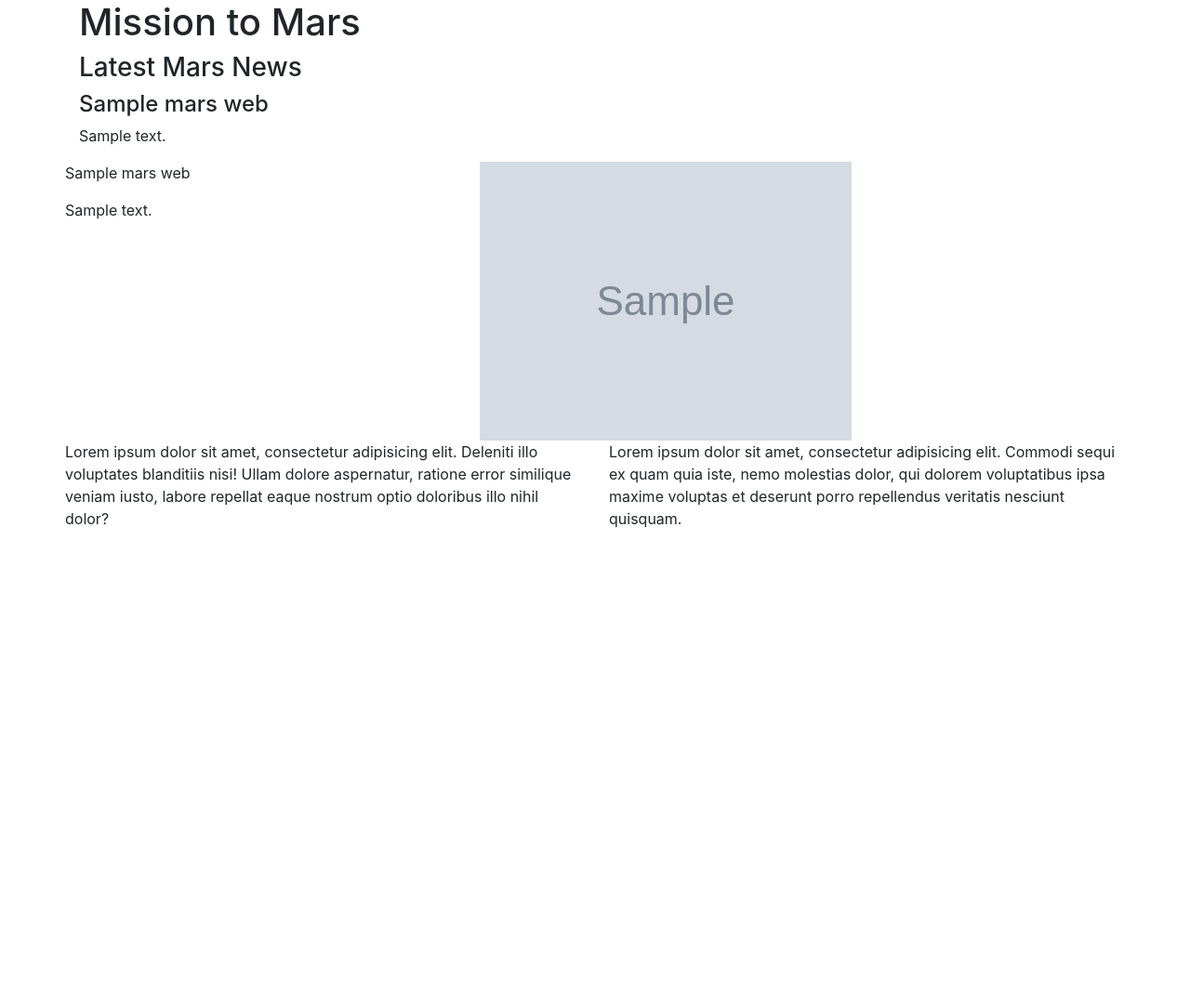
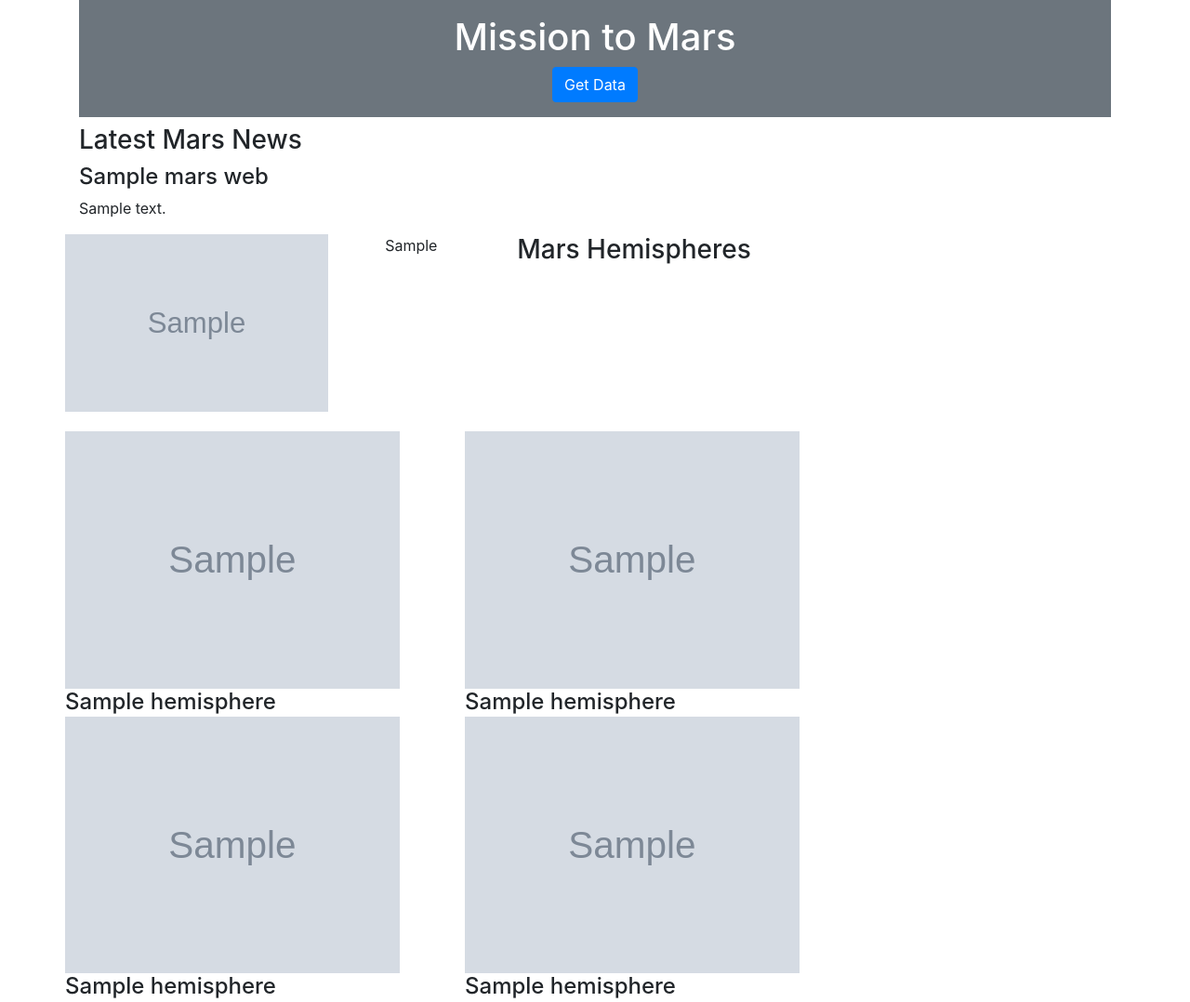
Before and after one commit to medinachuck/web-scraping-challenge-, a Flask app: page / in a window 1280 px wide. Shown: the whole page at 93% size. Before the commit the page ends 568 px from the top, so only its background shows below. Run offline with Flask 2, Linux system fonts and the light colour scheme; grey boxes marked "Sample" are stand-in pictures; a database or web service that is not in the repository returns one stand-in record (values such as "Sample title"); some libraries are stand-ins or nearby versions.

Commit message:
add scrape button and finish web page

```diff
--- a/app.py
+++ b/app.py
@@ -3,7 +3,6 @@ from flask import Flask, render_template, redirect
 from flask_pymongo import PyMongo
 import scrape_mars
 import pymongo
-# import scrape_craigslist
 
 app = Flask(__name__)
 
@@ -16,10 +15,11 @@ mongo = PyMongo(app)
 # mongo = PyMongo(app, uri="mongodb://localhost:27017/mars_data")
 
 @app.route("/scrape")
-def scraper():
+def scrape():
     mars_web_data = mongo.db.mars_web_data
     scraped_data = scrape_mars.scrape()
     mars_web_data.update({}, scraped_data, upsert=True)
+    print('hello')
     return redirect("/", code=302)
 
 @app.route("/")
--- a/templates/index.html
+++ b/templates/index.html
@@ -8,7 +8,7 @@
 
   <!-- Bootstrap CDN -->
   <link rel="stylesheet" href="https://stackpath.bootstrapcdn.com/bootstrap/4.3.1/css/bootstrap.min.css" integrity="sha384-ggOyR0iXCbMQv3Xipma34MD+dH/1fQ784/j6cY/iJTQUOhcWr7x9JvoRxT2MZw1T" crossorigin="anonymous">
-
+  <link rel="stylesheet" href="../static/css/style.css">
 </head>
 
 <body>
@@ -17,8 +17,12 @@
 
     <!-- Row 1 -->
     <div class="row">
-      <div class="col-md-12">
-        <h1>Mission to Mars</h1>
+      <div class="col-md-12 text-center" id="header-row">
+        <div class="p-3 mb-2 bg-secondary text-white" id="header-row">
+          <h1>Mission to Mars</h1>
+          <a class="btn btn-primary" href="http://127.0.0.1:5000/scrape" role="button">Get Data</a>
+        </div>
+
       </div>
     </div>
 
@@ -33,22 +37,43 @@
 
     <!-- Row 3 -->
     <div class="row">
-      <div class="col-md-9">
-        <p>{{current_info.news_title}}</p>
-        <p>{{current_info.description}}</p>
+      <div class="col-md-8">
+
+          <img src="{{current_info.picture_url}}"  alt="pic for latest news" width="90%" height="90%">
       </div>
-      <div class="col-md-3">
-          <img src="{{current_info.picture_url}}"  alt="pic for latest news">
+      <div class="col-md-4">
+          {{current_info.facts_table|safe}}
       </div>
     </div>
 
     <!-- Row 4 -->
     <div class="row">
+      <div class="col-md-12">
+        <h3>Mars Hemispheres</h3>
+      </div>
+    </div>
+
+    <!-- Row 5  -->
+    <div class="row">
       <div class="col-md-6">
-        <p>Lorem ipsum dolor sit amet, consectetur adipisicing elit. Deleniti illo voluptates blanditiis nisi! Ullam dolore aspernatur, ratione error similique veniam iusto, labore repellat eaque nostrum optio doloribus illo nihil dolor?</p>
+        <img src= "{{current_info.hemisphere_data[0]['img_url']}}" width="90%" height="90%">
+        <h4>{{current_info.hemisphere_data[0]['title']}}</h4>
       </div>
       <div class="col-md-6">
-        <p>Lorem ipsum dolor sit amet, consectetur adipisicing elit. Commodi sequi ex quam quia iste, nemo molestias dolor, qui dolorem voluptatibus ipsa maxime voluptas et deserunt porro repellendus veritatis nesciunt quisquam.</p>
+        <img src="{{current_info.hemisphere_data[1]['img_url']}}" width="90%" height="90%">
+        <h4>{{current_info.hemisphere_data[1]['title']}}</h4>
+      </div>
+    </div>
+
+    <!-- Row 6 -->
+    <div class="row">
+      <div class="col-md-6">
+        <img src= "{{current_info.hemisphere_data[2]['img_url']}}" width="90%" height="90%">
+        <h4>{{current_info.hemisphere_data[2]['title']}}</h4>
+      </div>
+      <div class="col-md-6">
+        <img src="{{current_info.hemisphere_data[3]['img_url']}}" width="90%" height="90%">
+        <h4>{{current_info.hemisphere_data[3]['title']}}</h4>
       </div>
     </div>
   </div>
```
Also changed, not shown: scrape_mars.py (+11 -6 lines), static/css/style.css (added), 1 other file.
